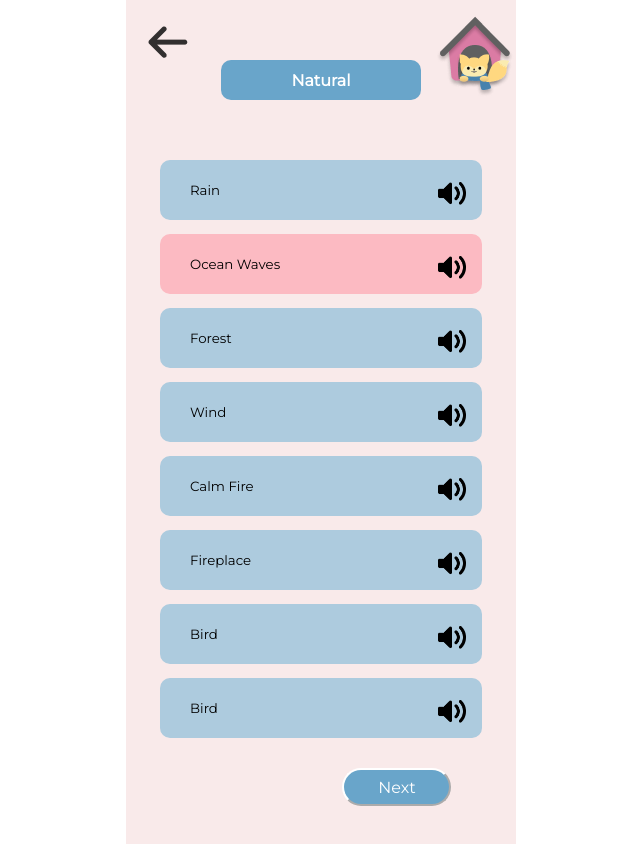
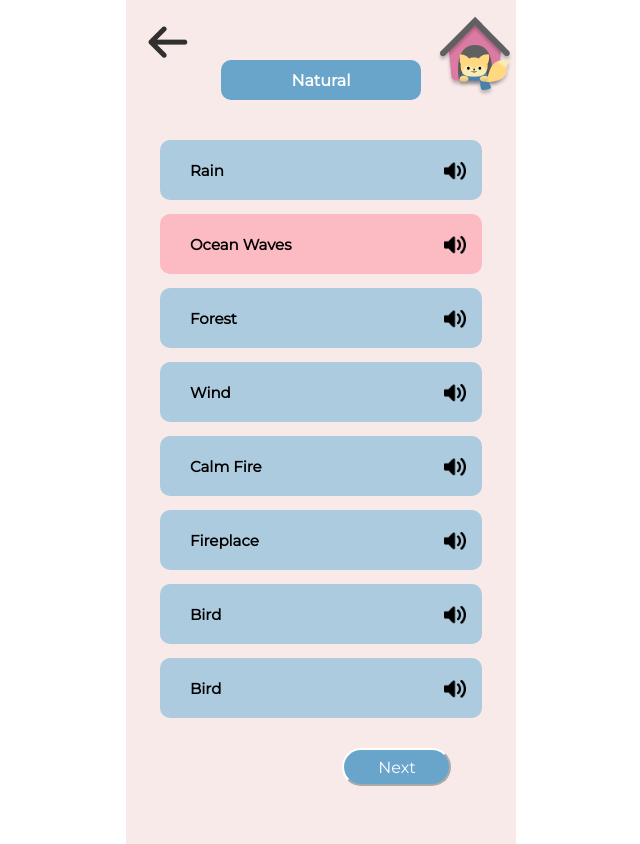
Before and after one commit to kaleytsangbcit/teok_final, a Next.js app in the folder teok/: page /nature in a window 1280 px wide. Shown: the whole page, without its empty margins (319-959 px from the left). Built offline with nearby package versions, Linux system fonts and the light colour scheme.

Commit message:
BackArrow pause music, little edits on font size

```diff
--- a/teok/comps/buttons.js
+++ b/teok/comps/buttons.js
@@ -251,6 +251,14 @@ export function LeftArrow(){
         <img src="/leftarrow.png" alt="back icon" />
     </Arrow>
 }
+export function LeftArrowForMusic(){
+    const r = useRouter();
+    var audio = document.getElementById('ai');
+    return <Arrow onClick={
+        ()=> {r.back(); audio.pause()}}>
+        <img src="/leftarrow.png" alt="back icon" />
+    </Arrow>
+}
 
 export function NextButton2(){
     const r = useRouter();
--- a/teok/pages/music.js
+++ b/teok/pages/music.js
@@ -2,7 +2,7 @@ import styled from "styled-components"
 import styles from '../styles/nature.module.css'
 import { NavBar } from '../comps/navbar';
 import { useRouter } from 'next/router';
-import { MusicBar, LeftArrow, NextButton2 } from "../comps/buttons";
+import { MusicBar, LeftArrowForMusic, NextButton2 } from "../comps/buttons";
 import {useState, useEffect} from 'react';
 import React, {Components} from 'react';
 // import blueSailing from "../public/audio/Colorsongs/blueSailing.mp3";
@@ -77,7 +77,7 @@ export default function Main(){
     return <div>
 
         <div className={styles.leftarrow}>
-            <LeftArrow></LeftArrow>
+            <LeftArrowForMusic></LeftArrowForMusic>
         </div>
         <div className={styles.nav}>
         <NavBar></NavBar>
--- a/teok/pages/nature.js
+++ b/teok/pages/nature.js
@@ -2,7 +2,7 @@ import styled from "styled-components"
 import styles from '../styles/nature.module.css'
 import { NavBar } from '../comps/navbar';
 import { useRouter } from 'next/router';
-import { MusicBar, LeftArrow, NextButton2 } from "../comps/buttons";
+import { MusicBar, LeftArrowForMusic, NextButton2 } from "../comps/buttons";
 import {useState, useEffect} from 'react';
 
 const NatureButton = styled.button`
@@ -33,7 +33,7 @@ const Nature = styled.button`
     position: relative;
     margin:auto;
     margin-top:60px;
-    margin-bottom:60px;
+    margin-bottom:40px;
     font-family: 'Montserrat', sans-serif;
     font-size: 16px;
     font-weight: bold;
@@ -71,7 +71,7 @@ export default function Main(){
 
     return <div>
         <div className={styles.leftarrow}>
-            <LeftArrow></LeftArrow>
+            <LeftArrowForMusic></LeftArrowForMusic>
         </div>
         <div className={styles.nav}>
         <NavBar></NavBar>
--- a/teok/styles/nature.module.css
+++ b/teok/styles/nature.module.css
@@ -14,14 +14,16 @@
     position: absolute;
     left: 30px;
     margin: auto;
-}
+    font-size: 15px;
+    font-weight: bold;
+  }
 
 .sound {
     position: absolute;
     margin: auto;
     top: 22px;
     right: 16px;
-    width:28px;
+    width:22px;
 }
 
 .prevNext {
```
